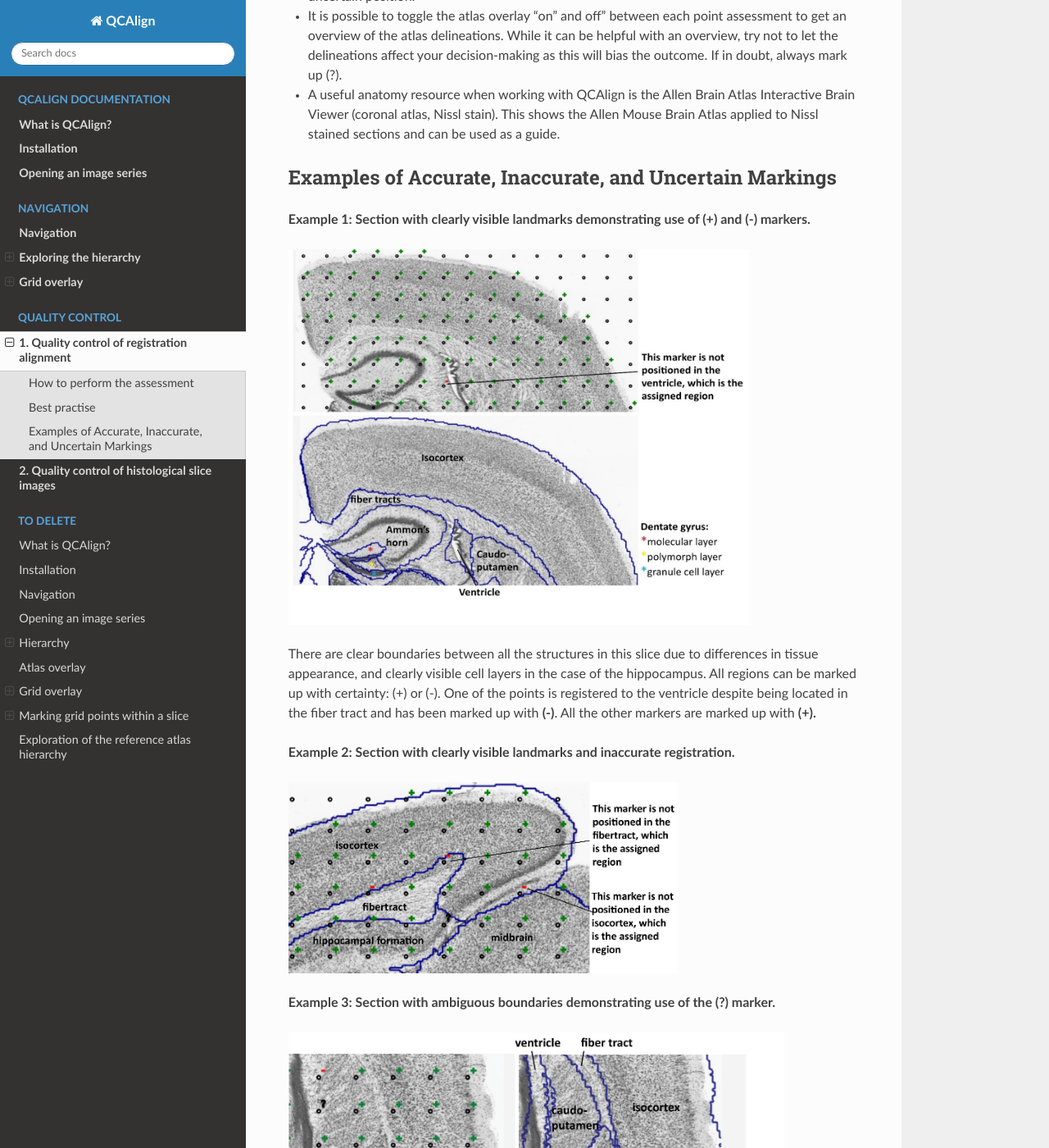
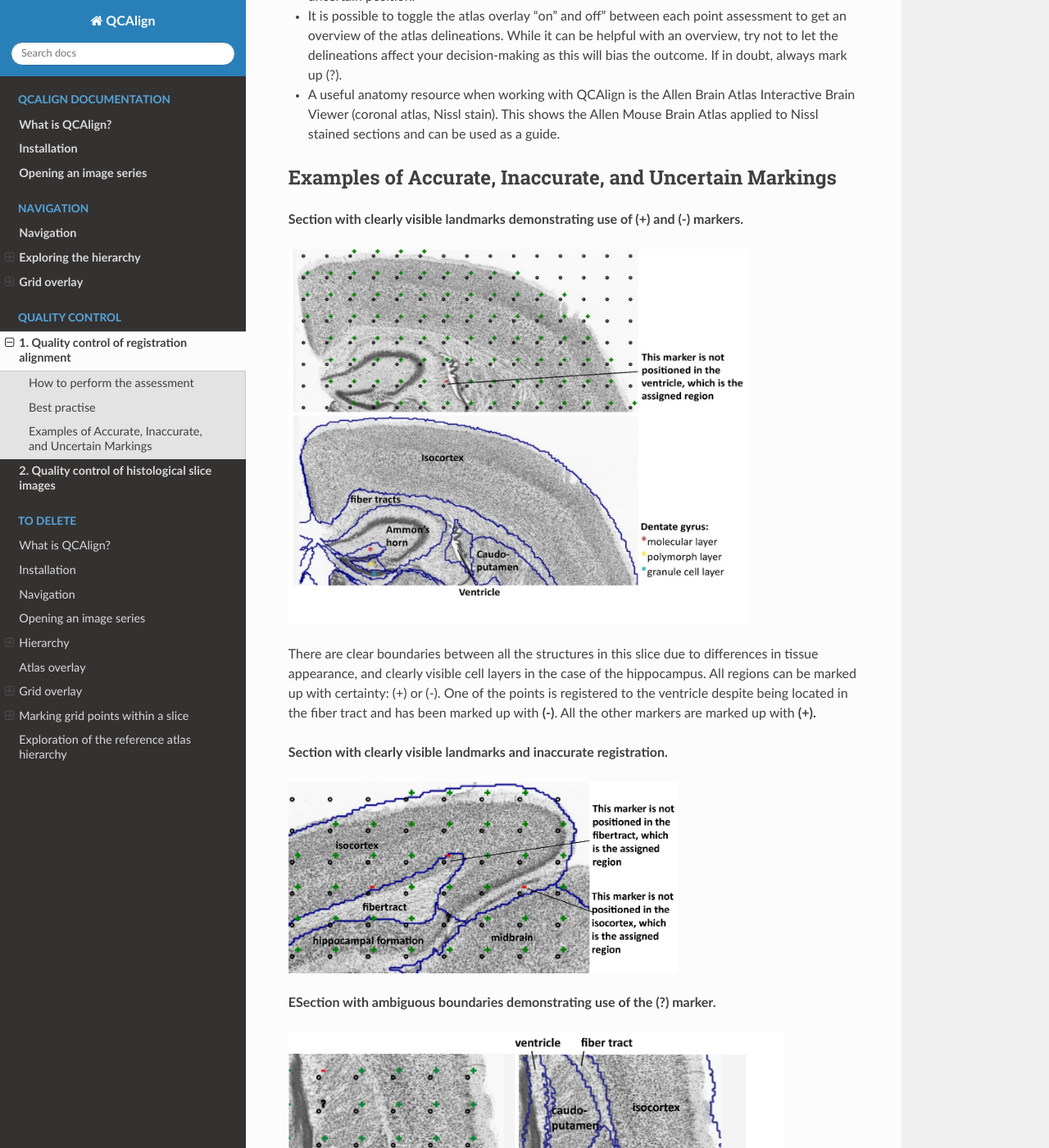
Before and after one commit to Neural-Systems-at-UIO/QCAlign, a Sphinx documentation site: the page built from docs/QCatlasmaps.rst, in a window 1280 px wide and 1400 px high, scrolled down 1044 px. Shown: the whole window at 82% size. Built offline with Sphinx 7.4.7 and the Read the Docs theme 2.0.0, drawn with Linux system fonts in a browser that asks for light colours; pages that are not in the unit, such as notebooks, are missing from menus.

Commit message:
Update QCatlasmaps.rst

```diff
--- a/docs/QCatlasmaps.rst
+++ b/docs/QCatlasmaps.rst
@@ -53,7 +53,7 @@ As QCAlign is used for validation, the user’s input represents the anatomical
 Examples of Accurate, Inaccurate, and Uncertain Markings
 --------------------------------------------------------
 
-**Example 1: Section with clearly visible landmarks
+**Section with clearly visible landmarks
 demonstrating use of (+) and (-) markers.**
 
 |image1|\
@@ -65,7 +65,7 @@ certainty: (+) or (-). One of the points is registered to the ventricle
 despite being located in the fiber tract and has been marked up with
 **(-)**. All the other markers are marked up with **(+).**
 
-**Example 2: Section with clearly visible landmarks and inaccurate
+**Section with clearly visible landmarks and inaccurate
 registration.**
 
 .. image:: vertopal_cbedec83746b4aa08b3d6abec4c06604/media/image9.jpeg
@@ -73,7 +73,7 @@ registration.**
    :width: 4.94697in
    :height: 2.42422in
 
-**Example 3: Section with ambiguous boundaries demonstrating use of the
+**ESection with ambiguous boundaries demonstrating use of the
 (?) marker.**
 
 .. image:: vertopal_cbedec83746b4aa08b3d6abec4c06604/media/image10.jpeg
```
